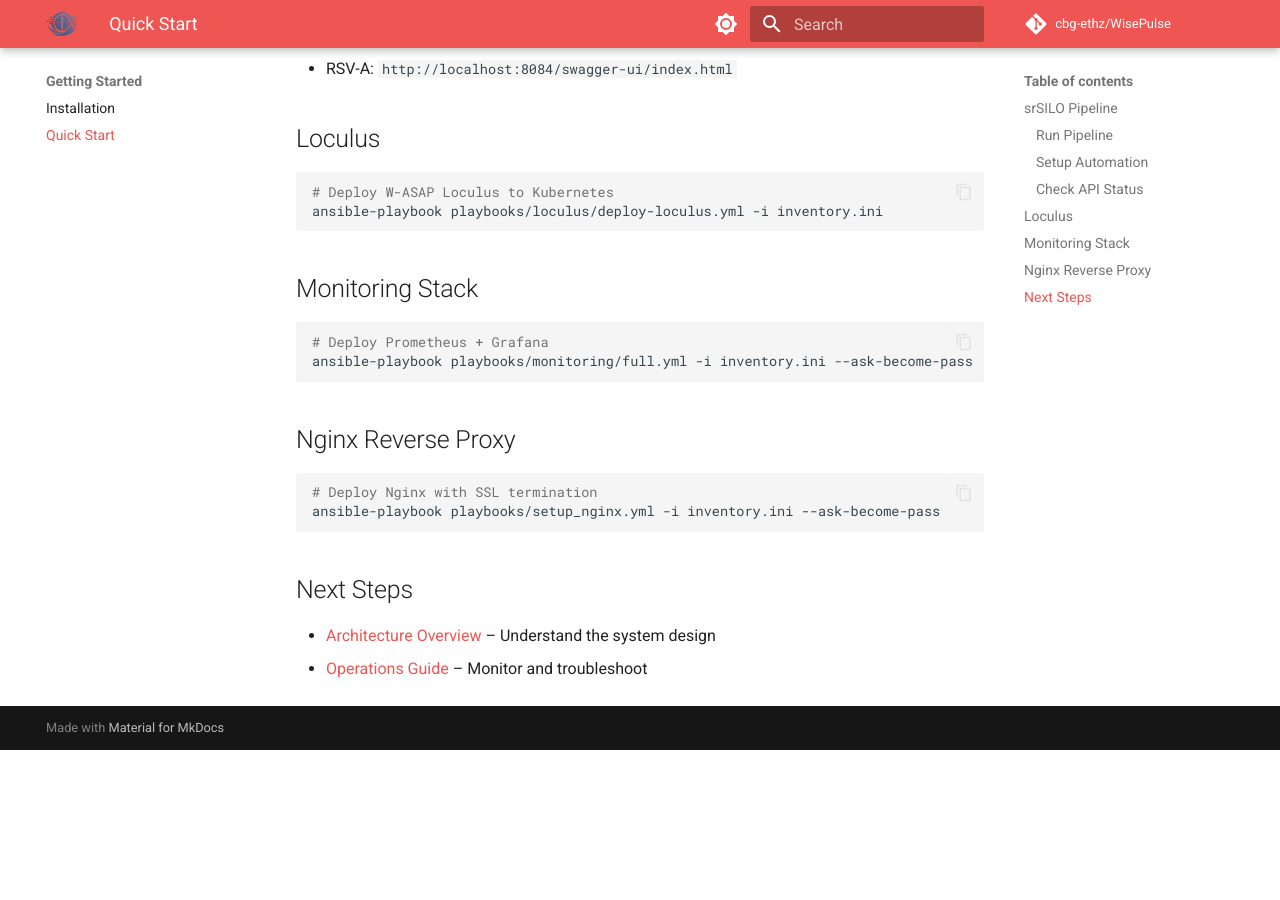
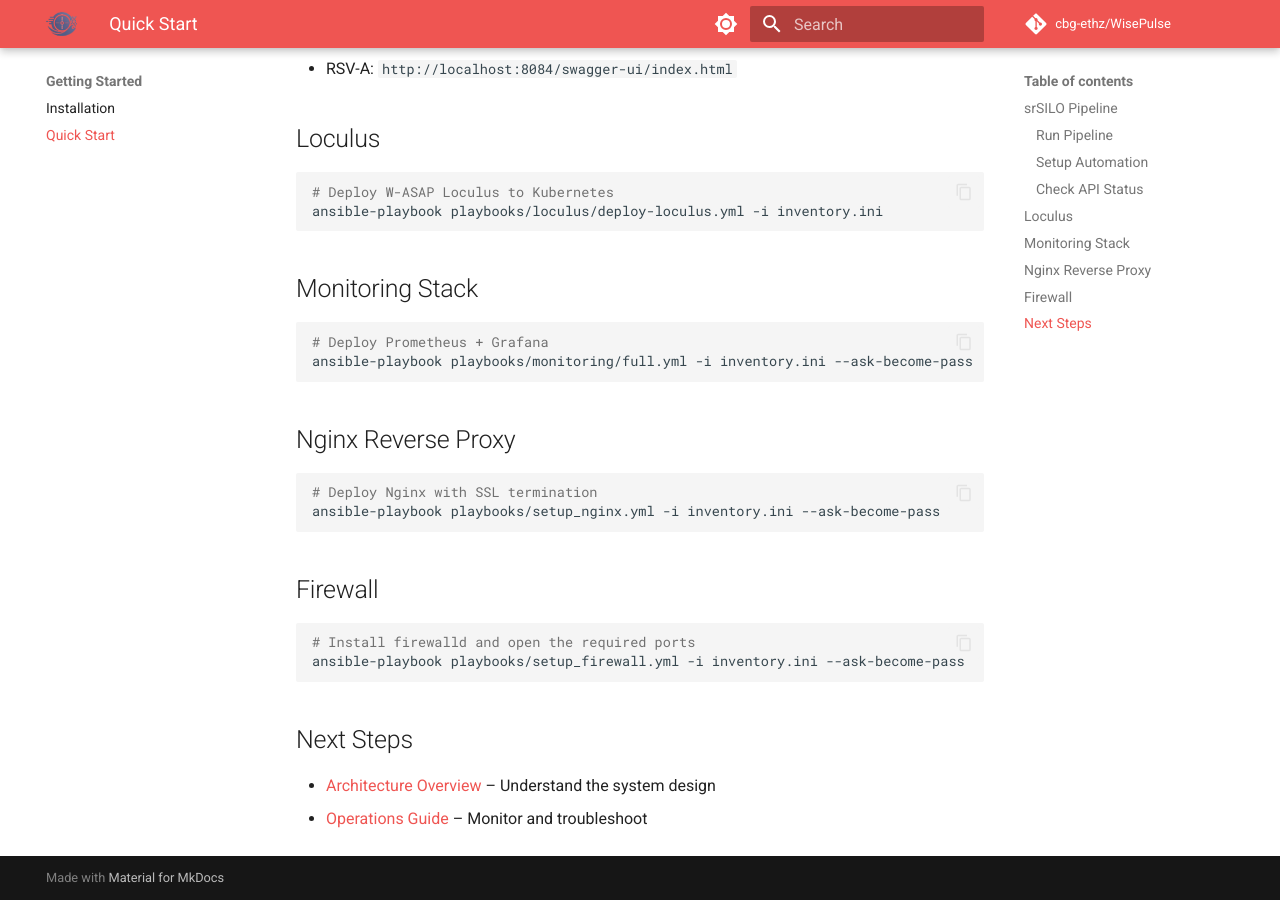
Before and after one commit to cbg-ethz/WisePulse, an MkDocs documentation site: the page built from docs/getting-started/quick-start.md, in a window 1280 px wide and 900 px high, scrolled down 892 px. Built offline with MkDocs 1.6.1 and Material for MkDocs 9.7.7, drawn with Linux system fonts in a browser that asks for light colours; comment, search, counter and statistics services are not loaded; before the commit the page ends 1642 px from its top, so only the background shows below that.

Commit message:
add a setup_firewall.yml playbook

````diff
--- a/docs/getting-started/quick-start.md
+++ b/docs/getting-started/quick-start.md
@@ -58,6 +58,13 @@ ansible-playbook playbooks/monitoring/full.yml -i inventory.ini --ask-become-pas
 ansible-playbook playbooks/setup_nginx.yml -i inventory.ini --ask-become-pass
 ```
 
+## Firewall
+
+```bash
+# Install firewalld and open the required ports
+ansible-playbook playbooks/setup_firewall.yml -i inventory.ini --ask-become-pass
+```
+
 ## Next Steps
 
 - [Architecture Overview](../architecture/overview.md) – Understand the system design
````
Also changed, not shown: 1 other file.
